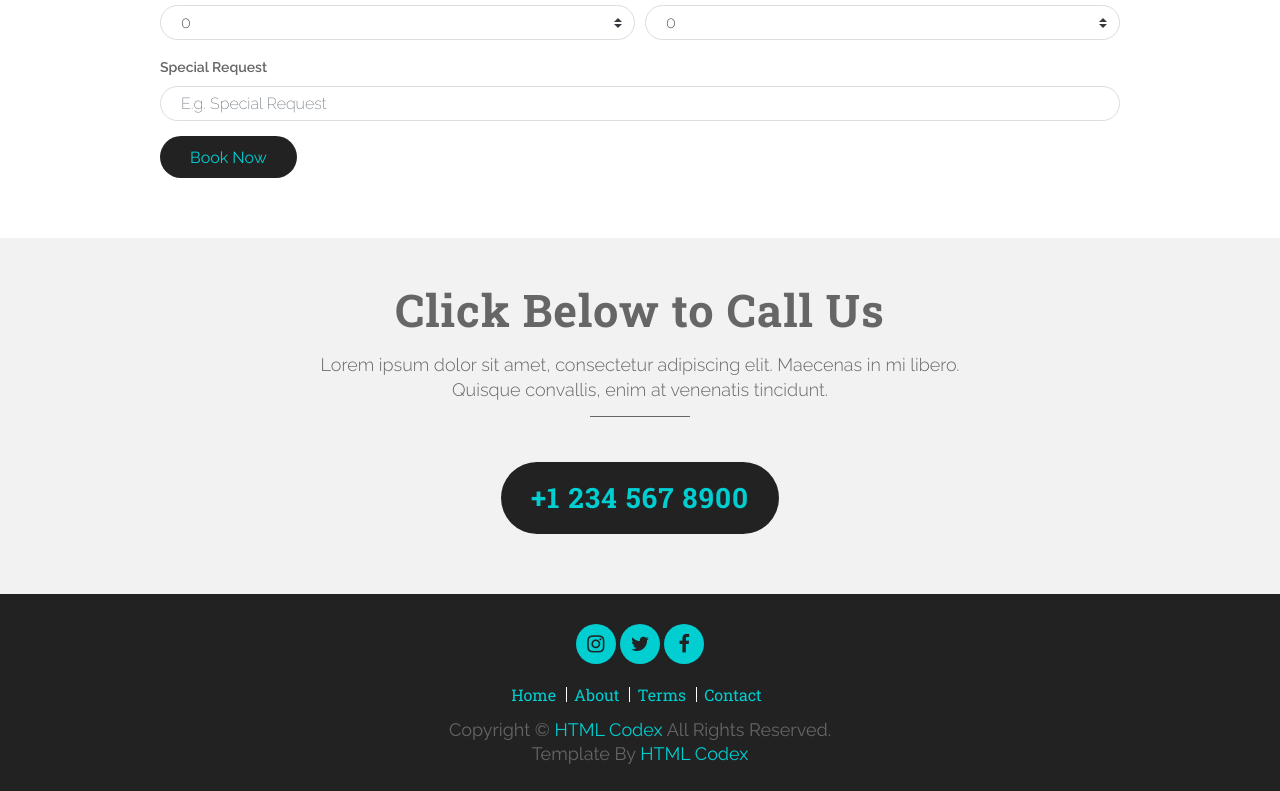
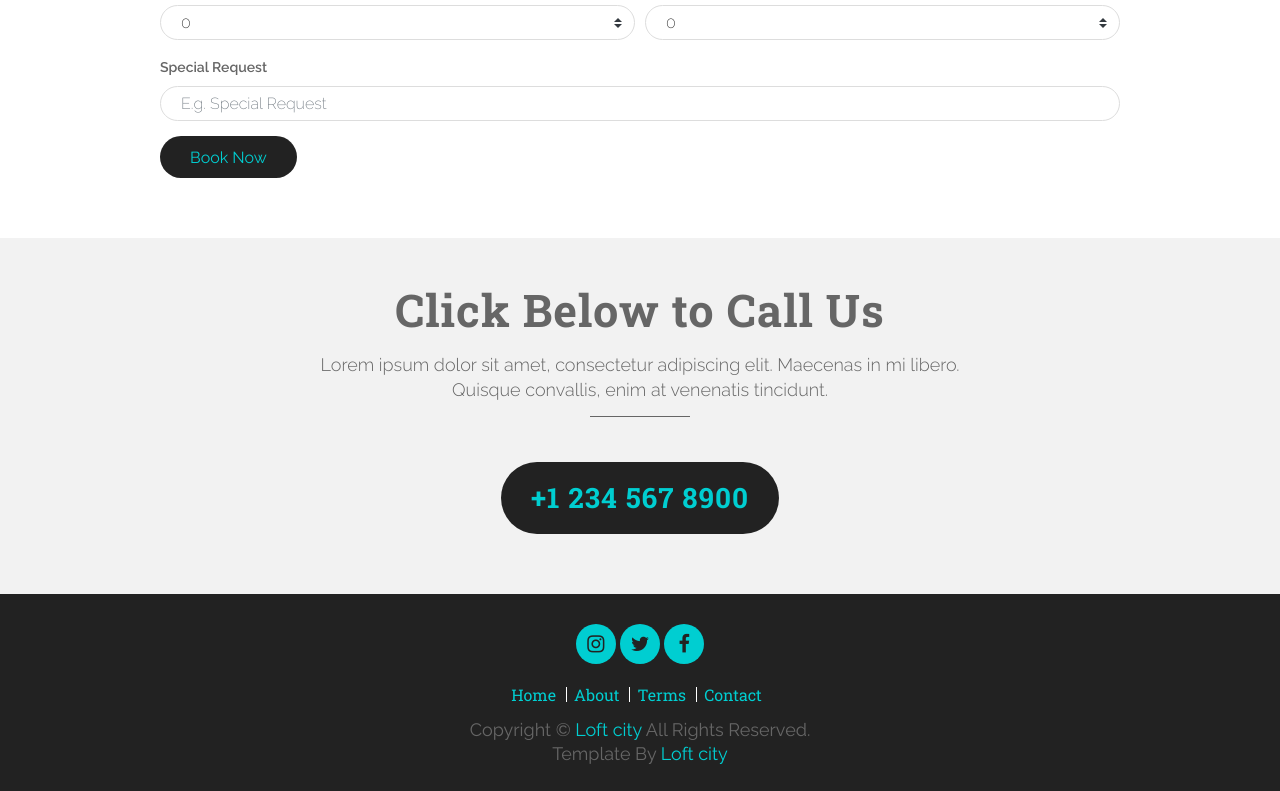
Before and after one commit to harshbainsla2002-maker/tours, a plain HTML site: page index.html in a window 1280 px wide. Shown: the part 4593-5384 px from the top of the page. Drawn offline with Linux system fonts and the light colour scheme; a script that the page names is missing.

```diff
--- a/index.html
+++ b/index.html
@@ -713,8 +713,8 @@
                         </ul>
                     </div>
                     <div class="col-12">
-                        <p>Copyright &#169; <a href="https://htmlcodex.com">HTML Codex</a> All Rights Reserved.</p>
-						<p>Template By <a href="https://htmlcodex.com">HTML Codex</a></p>
+                        <p>Copyright &#169; <a href="https://loftcity.com">  Loft city</a> All Rights Reserved.</p>
+						<p>Template By <a href="https://Loft city.com">Loft city</a></p>
                     </div>
                 </div>
             </div>
@@ -744,4 +744,5 @@
         <!-- Main Javascript File -->
         <script src="js/main.js"></script>
     </body>
+
 </html>
```
